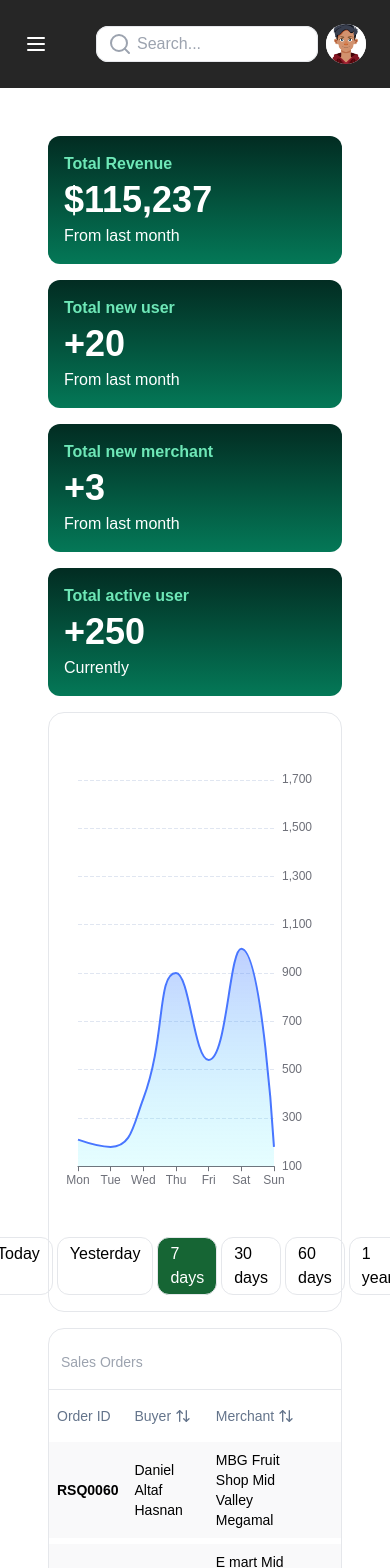
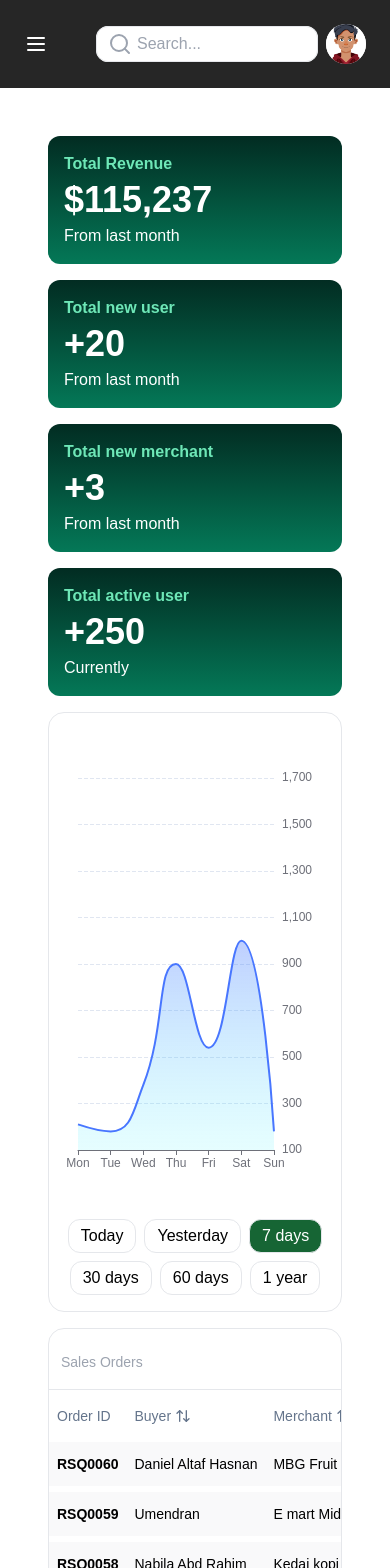
Before and after one commit to rulkimi/orders-dashboard, a Next.js app: page /dashboard in a window 390 px wide. Shown: the top 1568 px of the page. Built offline with nearby package versions, Linux system fonts and the light colour scheme; data requests are answered from the project's data file.

Commit message:
fix order details and chart filter responsiveness

```diff
--- a/app/dashboard/fake-chart.tsx
+++ b/app/dashboard/fake-chart.tsx
@@ -102,7 +102,7 @@ export default function FakeChart() {
   return (
     <div className="w-full h-full border rounded-2xl flex flex-col items-center justify-center p-4">
       <ReactECharts option={option} style={{ width: '100%', height: '100%' }} />
-      <ul className="flex gap-1">
+      <ul className="flex flex-wrap gap-2 whitespace-nowrap justify-center">
         {Object.keys(chartData).map((filter) => (
           <li
             key={filter}
--- a/app/orders/data-table.tsx
+++ b/app/orders/data-table.tsx
@@ -184,7 +184,7 @@ export function DataTable<TData extends BaseRow, TValue>({ columns, data, isDash
             ))}
           </TableHeader>
 
-          <TableBody>
+          <TableBody className="text-nowrap overflow-ellipsis">
             {table.getRowModel().rows.length ? (
               table.getRowModel().rows.map(row => (
                 <TableRow key={row.id} className={activeOrderId === row.original.id ? 'bg-teal-100/40' : ''}>
@@ -212,7 +212,7 @@ export function DataTable<TData extends BaseRow, TValue>({ columns, data, isDash
         </Table>
 
         {showOrderDetails && !isDashboard && (
-          <div className="border-l w-2/4">
+          <div className="w-full fixed bg-white inset-0 z-20 md:z-0 md:bg-transparent md:relative md:border-l md:w-[600px]">
             <OrderDetails
               details={orderDetails}
               tableHeight={tableHeight}
```
